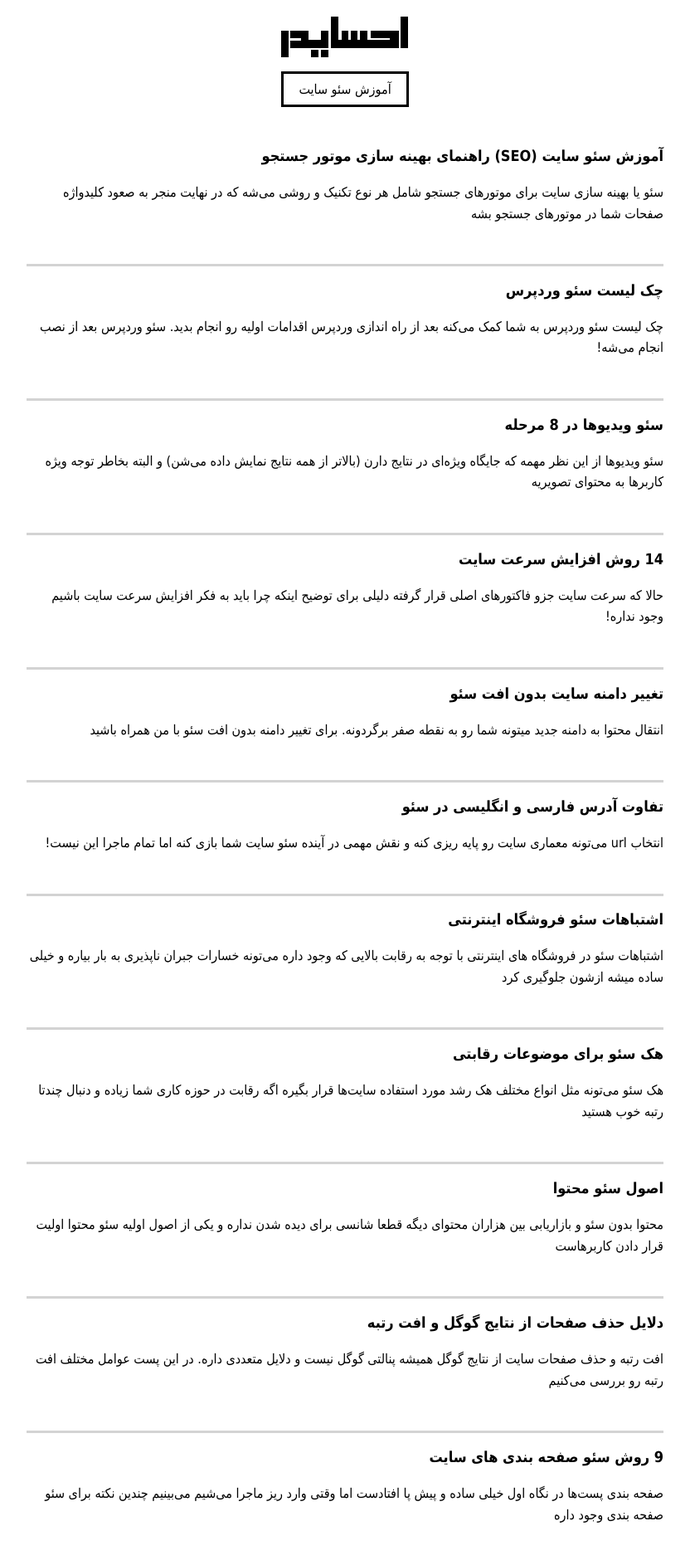
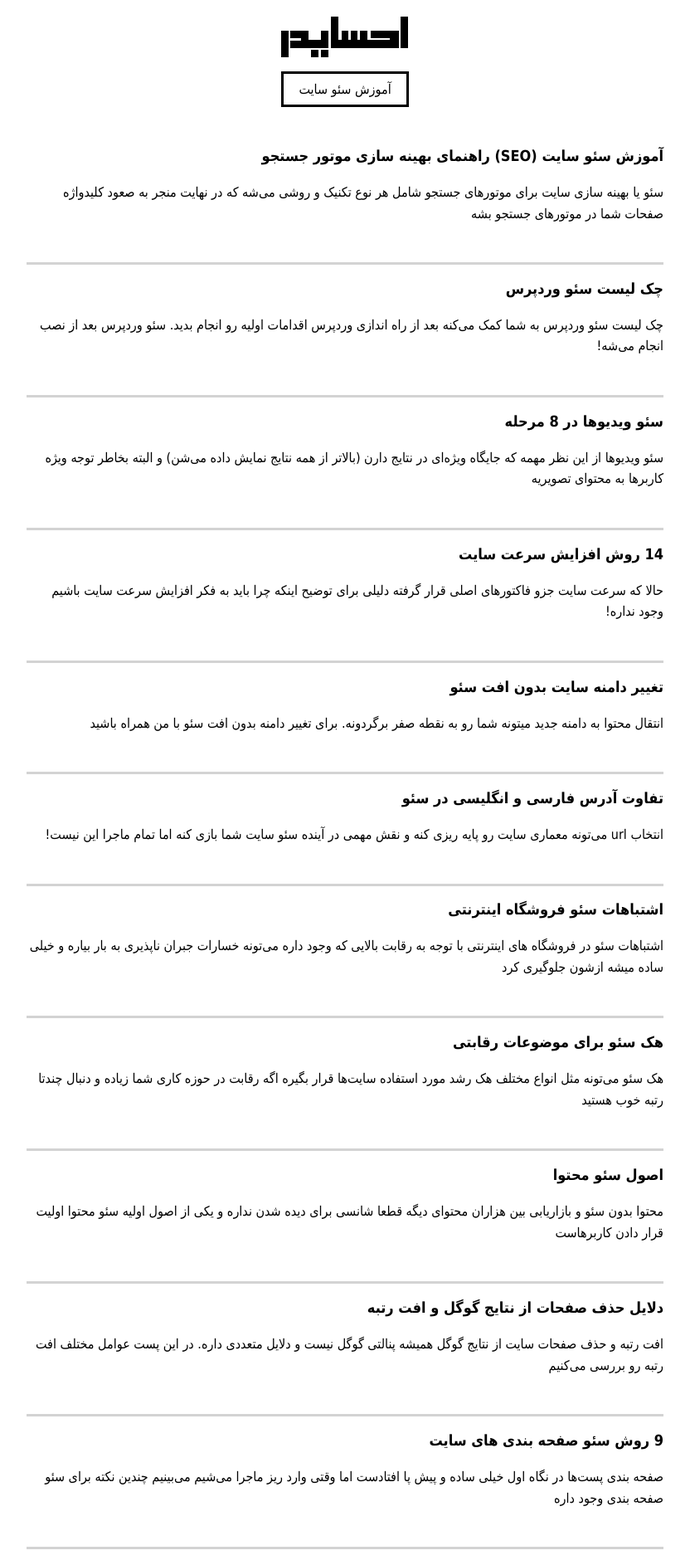
Before and after one commit to darkblog/darkblog.github.io, a Jekyll site: the page built from index.html, in a window 1280 px wide. Shown: the top 1886 px of the page at 83% size, without its empty margins (224-1056 px from the left). Built offline with Jekyll 4.4.1, drawn with Linux system fonts in a browser that asks for light colours.

Commit message:
Update index.html

```diff
--- a/_layouts/index.html
+++ b/_layouts/index.html
@@ -6,7 +6,7 @@
 <title>{% if page.title %}{{ page.title }}{% else %}{{ site.name }}{% endif %}</title>
 <meta name="description" content="{% if page.excerpt %}{{ page.excerpt | strip_html | strip_newlines | truncate: 160 }}{% else %}{{ site.description }}{% endif %}">
 <link rel="canonical" href="{{ page.url | replace:'index.html','' | prepend: site.baseurl | prepend: site.url }}">
-<style>body{font:100%/1.6 Tahoma}.container{margin:auto;padding:10px;max-width:768px}h1{font-size:large}a{color:black;text-decoration:none}img{max-width:100%}nav{padding-bottom:20px}.post{padding-bottom:2em;border-bottom:solid lightgray}.center{display:block;margin:auto;text-align:center}.button{border:solid black;padding:6px 18px;display:inline-block}</style>
+<style>body{font:100%/1.6 Tahoma}.container{margin:auto;padding:10px;max-width:768px}h1{font-size:large}a{color:black;text-decoration:none}img{max-width:100%}nav{padding-bottom:20px}.post{padding-bottom:30px;border-bottom:solid lightgray}.center{display:block;margin:auto;text-align:center}.button{border:solid black;padding:6px 18px;display:inline-block}</style>
 </head>
 <body>
 <header class="center">
```
